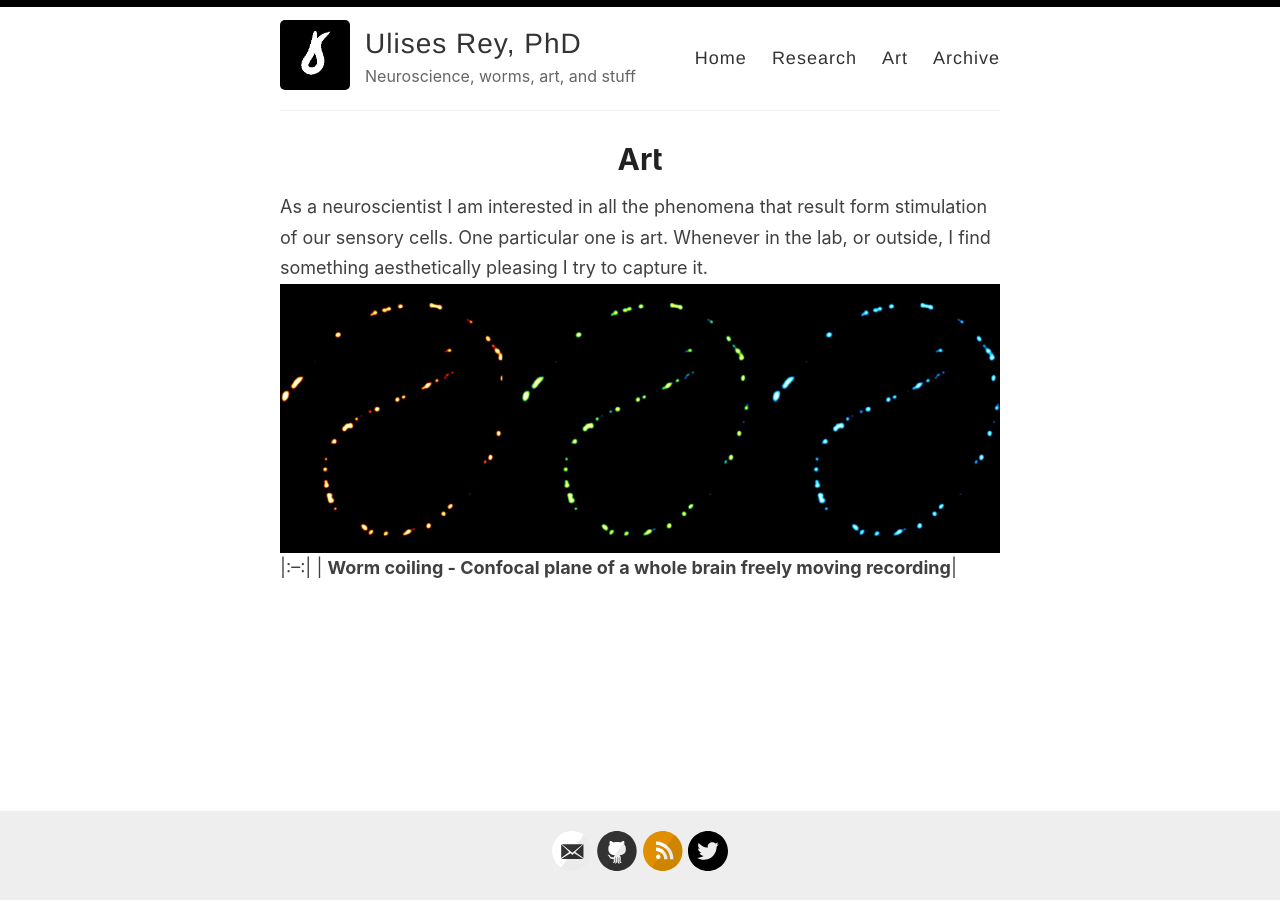
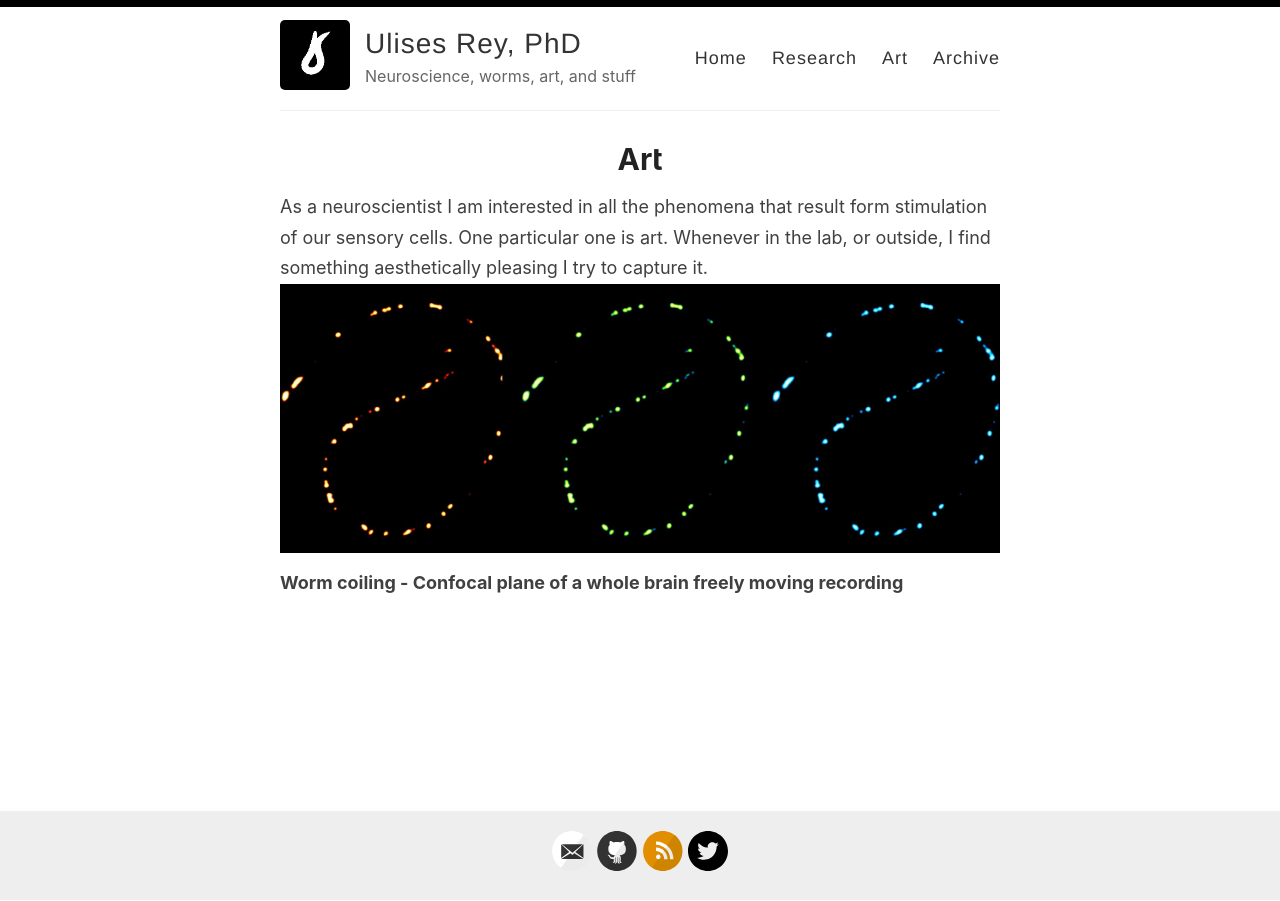
Before and after one commit to ulisesrey/ulisesrey.github.io, a Jekyll site: the page built from _pages/art.md, in a window 1280 px wide. Built offline with Jekyll 4.4.1, drawn with Linux system fonts in a browser that asks for light colours.

Commit message:
Update art.md

```diff
--- a/_pages/art.md
+++ b/_pages/art.md
@@ -7,5 +7,5 @@ permalink: /art/
 As a neuroscientist I am interested in  all the phenomena that result form stimulation of our sensory cells.
 One particular one is art. Whenever in the lab, or outside, I find something aesthetically pleasing I try to capture it.
 ![img.png](https://ulisesrey.github.io/assets/art-images/Worms_screen_bg.jpg)
-|:--:|
-| <b>Worm coiling - Confocal plane of a whole brain freely moving recording</b>|
+
+<b>Worm coiling - Confocal plane of a whole brain freely moving recording</b>
```
